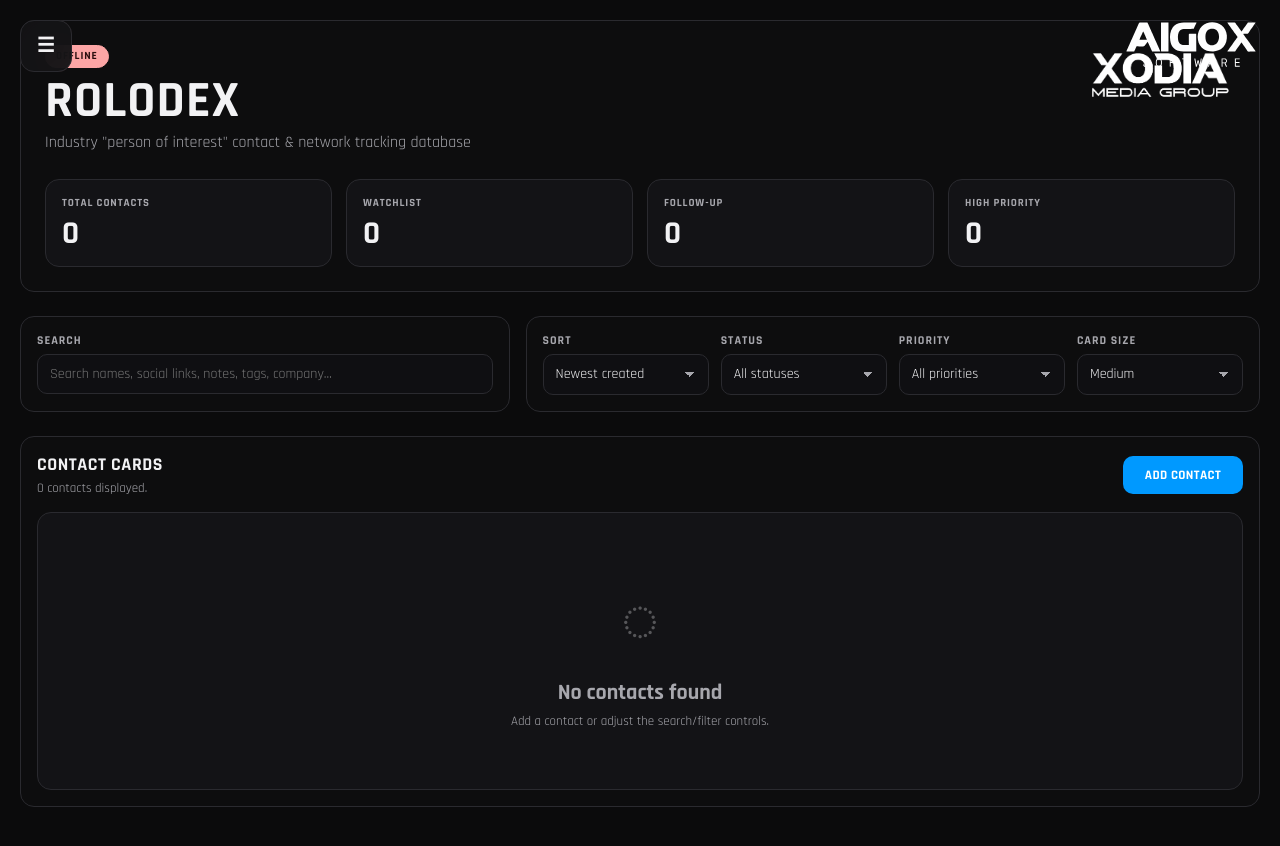
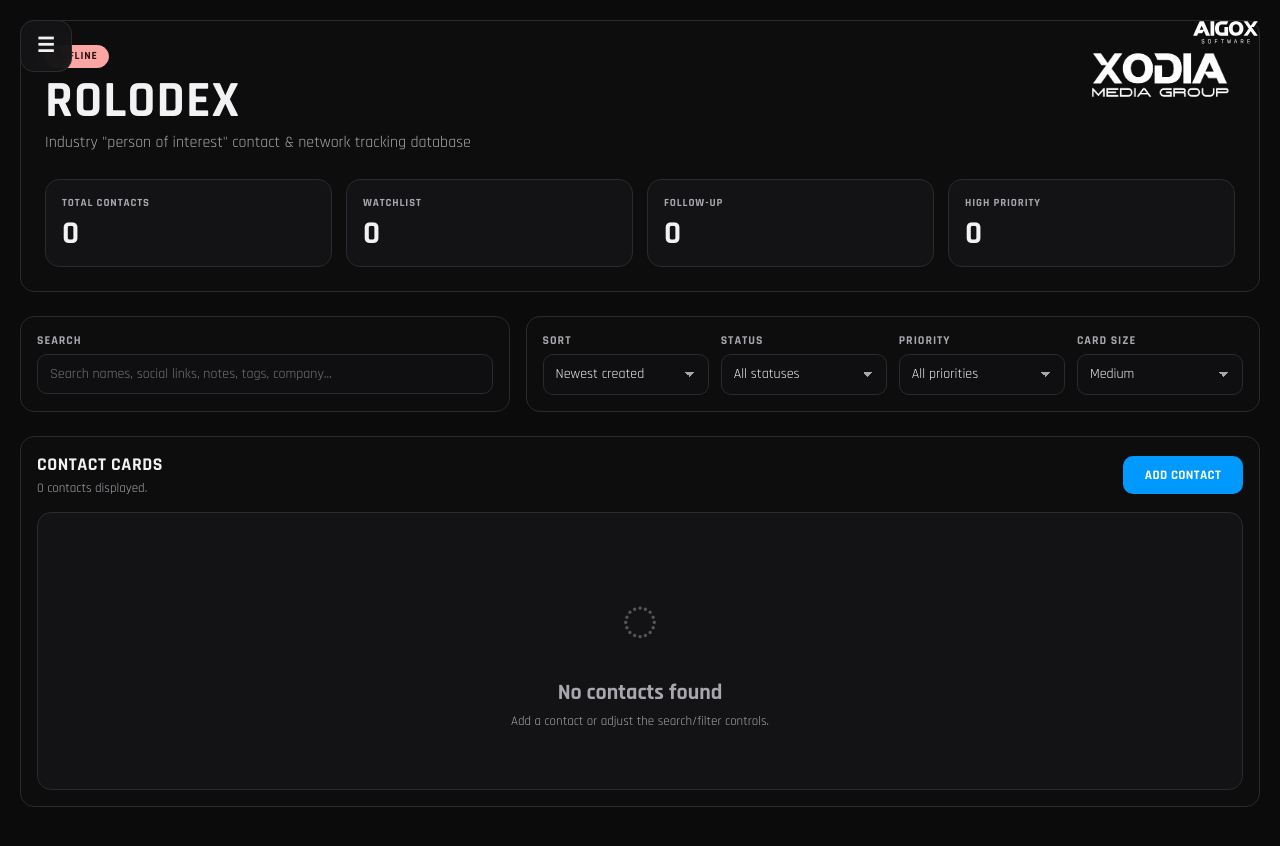
Before and after one commit to RaidenIV/rolodex, a website: page client/index.html in a window 1280 px wide. Drawn offline with Linux system fonts and the light colour scheme; no server answers.

Commit message:
Add files via upload

```diff
--- a/client/css/styles.css
+++ b/client/css/styles.css
@@ -118,7 +118,7 @@ label {
   right: 20px;
   z-index: 900;
   display: block;
-  width: 138px;
+  width: 69px;
   height: auto;
 }
 
```
